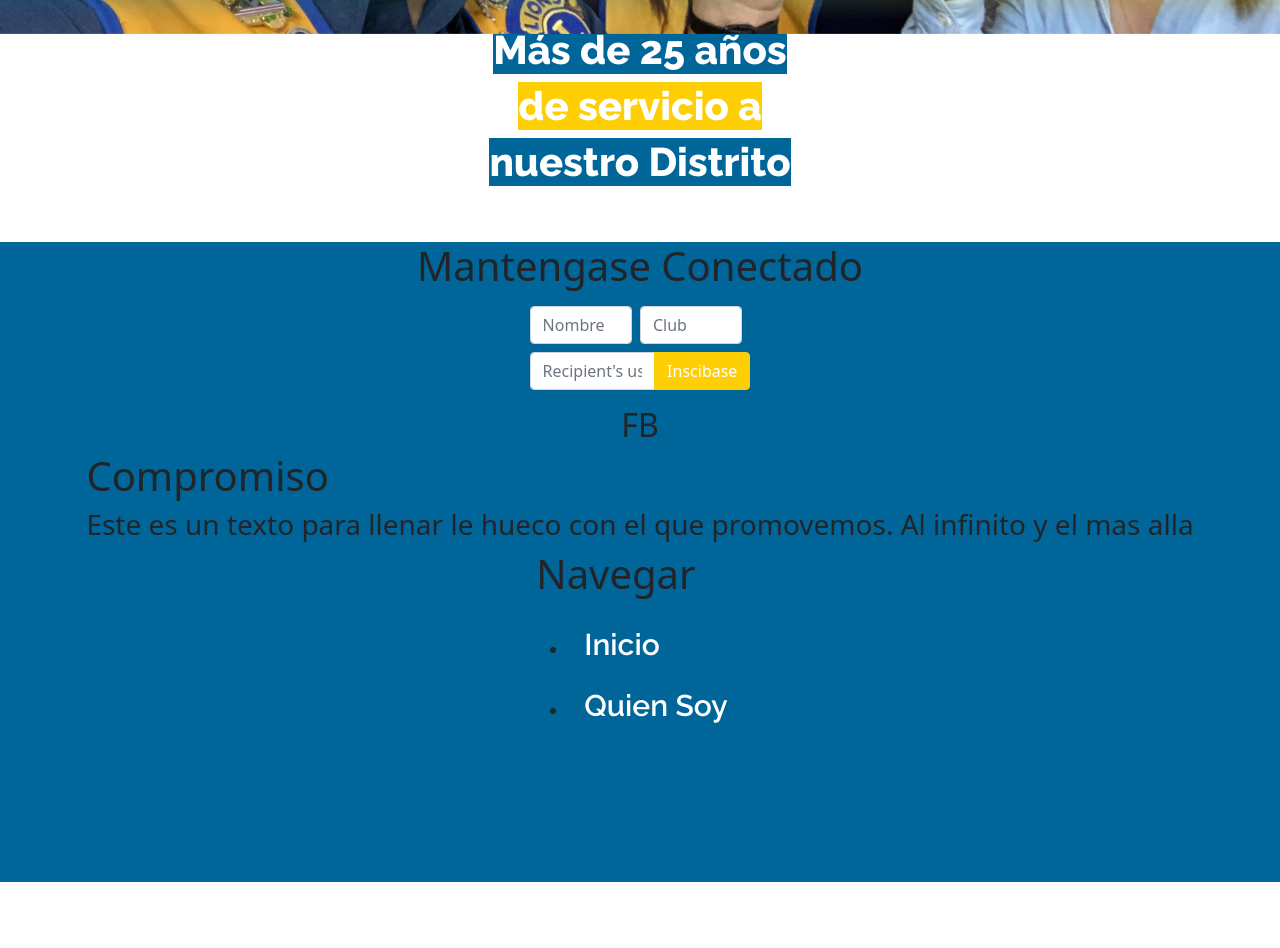
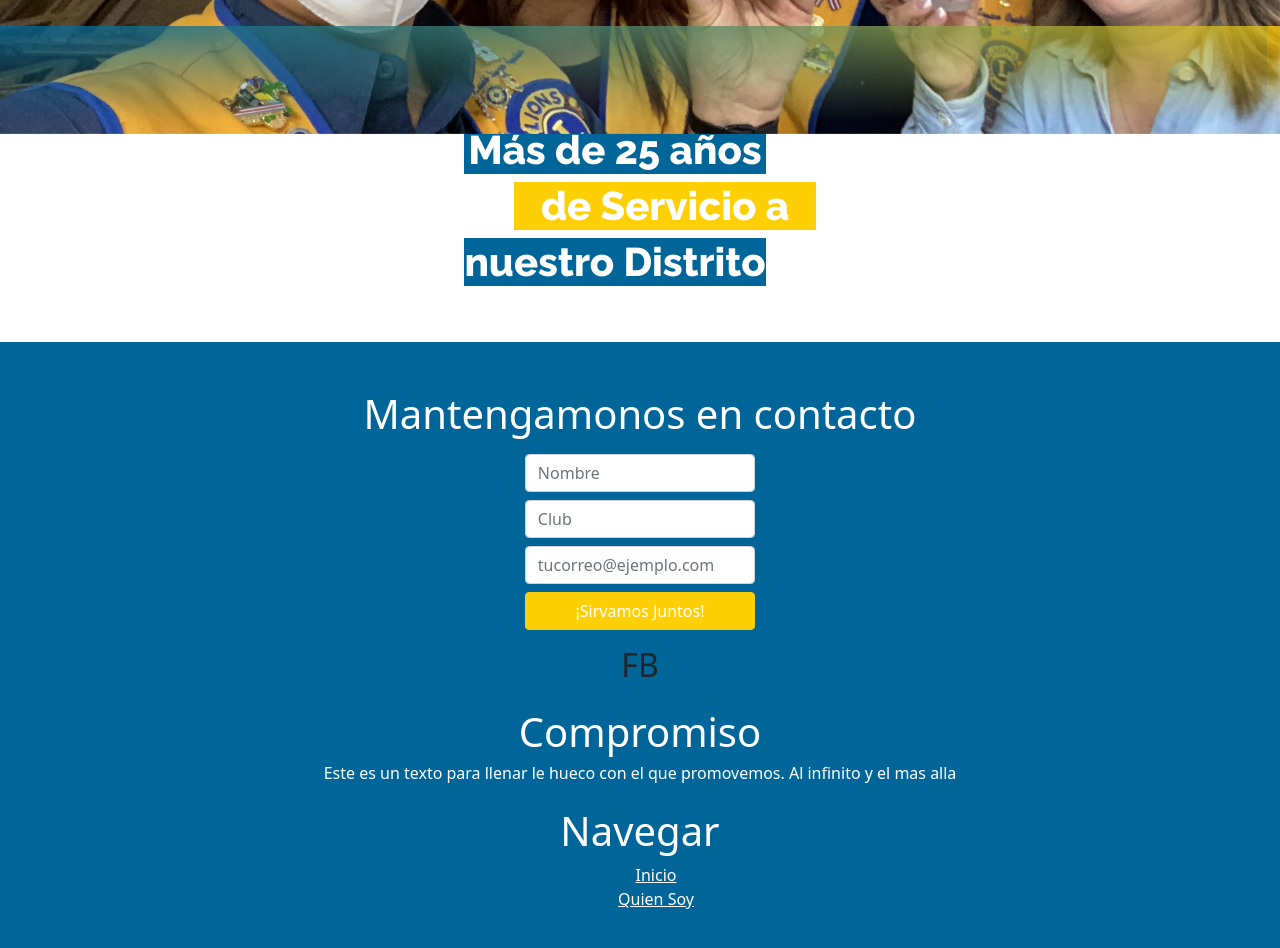
Before and after one commit to EstebanMPC/LCcampaign, a website: page index.html in a window 1280 px wide. Shown: the part 2380-3328 px from the top of the page. Before the commit the page ends 3262 px from the top, so only its background shows below. Drawn offline with nearby package versions, Linux system fonts and the light colour scheme.

Commit message:
fixed bugs, worked on footer

```diff
--- a/css/styles.css
+++ b/css/styles.css
@@ -12,16 +12,20 @@
 
 .title {
   font-family: "Raleway", sans-serif;
-  font-size: 40px;
+  font-size: 60px;
   color: #006699;
   font-weight: 800;
+  margin: 0px;
+  padding: 0px;
 }
+
 .carouseltitle {
   font-family: "Raleway", sans-serif;
   font-size: 40px;
   color: #fff;
   font-weight: 700;
 }
+
 .titleThree {
   font-family: "Raleway", sans-serif;
   font-size: 40px;
@@ -114,7 +118,7 @@
 }
 
 .mobileparagraph {
-  height: 700px;
+  height: 800px;
   width: 100vw;
   text-align: center;
   line-height: 35px;
@@ -192,12 +196,6 @@
   background-position: center;
 }
 
-.carouselsubtitle {
-  display: grid;
-  place-items: center;
-  place-content: center;
-}
-
 .carouselgradientbottom {
   max-width: 100vw;
   height: 100px;
@@ -217,23 +215,38 @@
   -webkit-mask-image: linear-gradient(0deg, transparent 5%, rgb(0, 0, 0) 100%);
 }
 
-/* FOOTER */
-
-#footersection {
-  height: 80vh;
-  width: 100vw;
-  background-color: #006699;
-}
-
-.footerlist {
-  list-style-type: none;
+.carouselsubtitle {
+  display: grid;
+  place-items: center;
+  place-content: center;
+  text-align: center;
 }
 
 .bluebackground {
   background-color: #006699;
+  width: 302px;
+  margin-right: 50px;
 }
 .yellowbackground {
   background-color: #ffcf06;
+  width: 302px;
+  margin-left: 50px;
+}
+
+/* FOOTER */
+
+#footersection {
+  height: auto;
+  width: 100vw;
+  background-color: #006699;
+  display: flex;
+  flex-direction: column;
+  justify-content: center;
+  padding: 0 15px;
+}
+
+ul {
+  list-style-type: none;
 }
 
 /* BOOTSTRAP EDITS */
--- a/index.html
+++ b/index.html
@@ -88,7 +88,8 @@
             <div class="paragraphcontainer"></div>
         </div>
         <div data-aos="fade-up">
-            <h1 class="title">QUIEN SOY</h1>
+            <h1 class="title">QUIEN</h1>
+            <h1 class="title">SOY</h1>
         </div>
         <div class="m-4">
             <p class="quote" data-aos="fade-up">"Lorem ipsum dolor sit amet consectetur adipisicing elit. Obcaecati illum aliquid cupiditate. Cum,
@@ -106,7 +107,7 @@
         <div class="carouseltitle pt-3">
             <h2 class="carouseltitle" data-aos="fade-up">Una vida</h2>
             <h2 class="carouseltitle" data-aos="fade-up">dedicada al</h2>
-            <h2 class="carouseltitle" data-aos="fade-up">Servicio</h2>
+            <h2 class="carouseltitle" data-aos="fade-up">Servicio...</h2>
         </div>
         <div id="carouselExampleControls" class="carousel slide mt-3" data-bs-ride="carousel" data-aos="fade-up">
             <div class="carousel-inner">
@@ -132,50 +133,45 @@
         <button type="button" class="btn btn-warning btn-lg text-white mt-5 m-2">MI TRAYECTORIA</button>
     </div>
     <div class="carouselgradientbottom pt-2"></div>
-    <div class="carouselsubtitle mb-5" data-aos="fade-up">
+    <div class="carouselsubtitle d-flex flex-column justify-content-center align-items-center mb-5" data-aos="fade-up">
         <h2 class="bluebackground carouseltitle">Más de 25 años</h2>
-        <h2 class="yellowbackground carouseltitle">de servicio a</h2>
+        <h2 class="yellowbackground carouseltitle">de Servicio a</h2>
         <h2 class="bluebackground carouseltitle">nuestro Distrito</h2>
     </div>
 
 
 
     <footer id="footersection">
-        <div class="d-flex align-items-center flex-column">
-            <div class="d-flex align-items-center flex-column">
-                <h1>Mantengase Conectado</h1>
-                <form class=" col-lg-5 col-md-12 col-sm-12 col-12" data-aos="fade-up">
-                    <div class="d-flex flex-direction-row ">
-                        <div class="mt-2">
-                            <input type="text" class="form-control" id="name" name="name" placeholder="Nombre" required="">
-                        </div>
-                        <div class="mt-2 m-2">
-                            <input type="text" class="form-control" id="name" name="name" placeholder="Club" required="">
-                        </div>
+        <div class="d-flex align-items-center justify-content-center flex-column">
+            <div class="d-flex align-items-center text-center flex-column mt-5">
+                <h1 class="text-white">Mantengamonos en contacto</h1>
+                <form class=" col-lg-5 col-md-12 col-sm-12 col-12">
+                    <div class="mt-2">
+                        <input type="text" class="form-control" id="name" name="name" placeholder="Nombre" required="">
                     </div>
-                    <div class="input-group mb-3">
-                        <input type="text" class="form-control" placeholder="Recipient's username" aria-label="Recipient's username"
-                            aria-describedby="button-addon2">
-                        <button class="btn btn-warning text-white" type="button" id="button-addon2">Inscibase</button>
+                    <div class="mt-2">
+                        <input type="text" class="form-control" id="name" name="name" placeholder="Club" required="">
+                    </div>
+                    <div class="mt-2">
+                        <input type="email" class="form-control" id="email" name="email" placeholder="tucorreo@ejemplo.com" required="">
+                    </div>
+                    <div class="mt-2 pb-3 d-grid gap-2">
+                        <button class="btn btn-warning  text-white" type="submit">¡Sirvamos Juntos!</button>
                     </div>
                 </form>
             </div>
             <div>
                 <h2>FB</h2>
             </div>
-            <div>
+            <div class="text-center text-white mt-3">
                 <h1>Compromiso</h1>
-                <h3>Este es un texto para llenar le hueco con el que promovemos. Al infinito y el mas alla</h3>
+                <h6>Este es un texto para llenar le hueco con el que promovemos. Al infinito y el mas alla</h6>
             </div>
-            <div>
+            <div class="text-center text-white mt-3 mb-5">
                 <h1>Navegar</h1>
                 <ul>
-                    <li>
-                        <a class="nav-link text-white pt-3 mobilemenufont" href="#">Inicio</a>
-                    </li>
-                    <li>
-                        <a class="nav-link text-white mobilemenufont" href="#">Quien Soy</a>
-                    </li>
+                    <li><a class=" text-white" href="#">Inicio</a></li>
+                    <li><a class="text-white" href="#">Quien Soy</a></li>
                 </ul>
             </div>
         </div>
```
